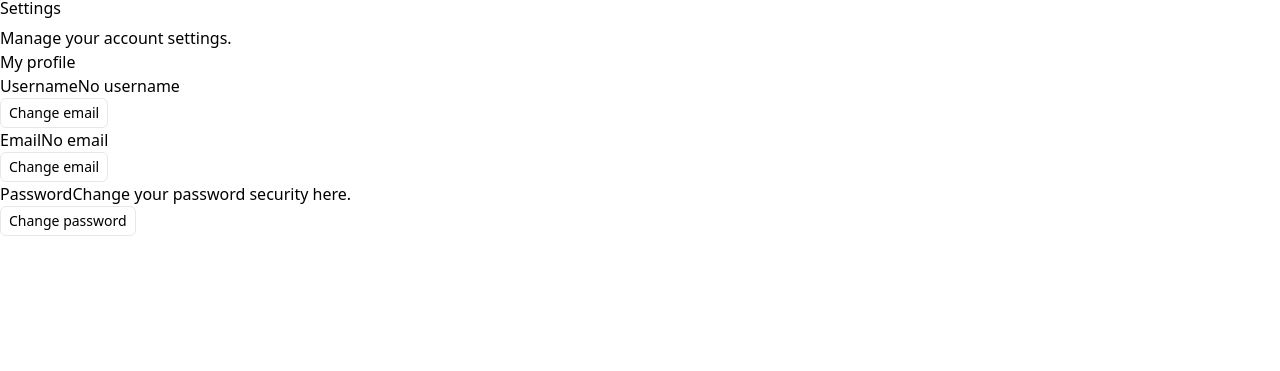
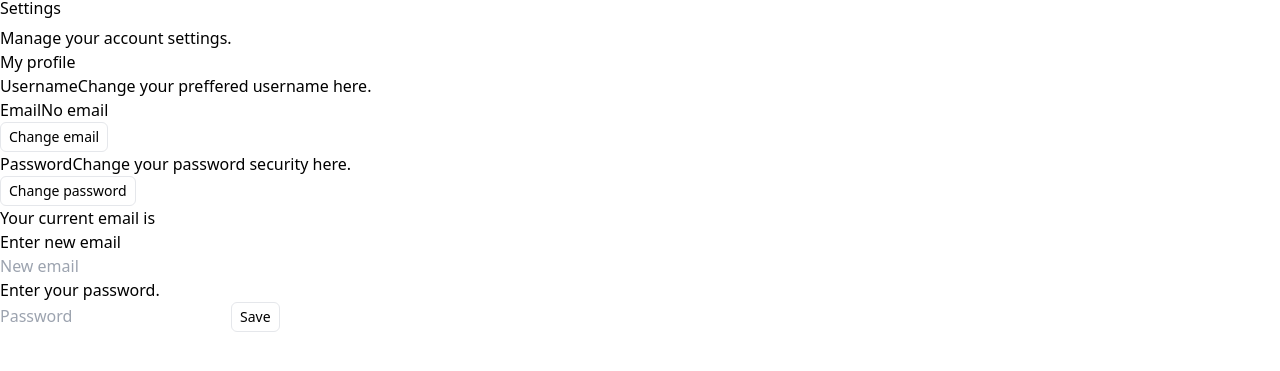
Before and after one commit to cnc2003/PersonalDocument-Project, a React (Vite) app in the folder frontend/: page /1/setting in a window 1280 px wide. Both pictures are taken after a click on the button "Change email". Shown: the part 155-526 px from the top of the page. Built offline with nearby package versions, Linux system fonts and the light colour scheme; no server answers.

Commit message:
fix: Refactor UpdateUser response structure; enhance SetEmail component with error handling and local storage updates

```diff
--- a/frontend/src/component/setting.jsx/SetEmail.jsx
+++ b/frontend/src/component/setting.jsx/SetEmail.jsx
@@ -1,9 +1,8 @@
-import { useEffect, useState } from "react";
+import { useState } from "react";
 import axios from "axios";
 
-const SetEmail = (props) => {
-  const { email } = props;
-  const [ alertMessage, setAlertMessage ] = useState("");
+const SetEmail = ({ email, onClose }) => {
+  const [alertMessage, setAlertMessage] = useState("");
   const [newEmail, setNewEmail] = useState({
     new_email: "",
     password: "",
@@ -14,7 +13,7 @@ const SetEmail = (props) => {
     setNewEmail({ ...newEmail, new_email: email });
   };
 
-  const handlePassword = async (e) => {
+  const handlePassword = (e) => {
     const password = e.target.value;
     setNewEmail({ ...newEmail, password: password });
   };
@@ -24,7 +23,11 @@ const SetEmail = (props) => {
     password: false,
   });
 
-  const loadNewData = () => {};
+  const loadNewData = (data) => {
+    for (const key in data) {
+      localStorage.setItem(`${key}`, data[key]);
+    }
+  };
 
   const saveEmail = async () => {
     if (newEmail.new_email === "") {
@@ -43,11 +46,20 @@ const SetEmail = (props) => {
               "Content-Type": "application/json",
               Authorization: `Bearer ${localStorage.getItem("token")}`,
             },
+            withCredentials: true,
           }
         );
-        console.log(response.data);
+        if (response && response.data) {
+          loadNewData(response.data);
+        }
+        onClose();
       } catch (error) {
-        setAlertMessage(error.response.data.error);
+        console.log(error);
+        if (error.response && error.response.data && error.response.data.error) {
+          setAlertMessage(error.response.data.error);
+        } else {
+          setAlertMessage("An unexpected error occurred");
+        }
       }
     }
   };
@@ -59,7 +71,8 @@ const SetEmail = (props) => {
       </div>
       {alertMessage && (
         <div className="bg-red-100 text-red-800 text-sm font-medium px-2.5 py-0.5 mt-2 rounded text-center">
-🙅‍♂️ {alertMessage}        </div>
+          🙅‍♂️ {alertMessage}{" "}
+        </div>
       )}
       <div className="my-3">Enter new email</div>
       <input
@@ -88,4 +101,5 @@ const SetEmail = (props) => {
     </div>
   );
 };
+
 export default SetEmail;
--- a/frontend/src/page/SettingPage.jsx
+++ b/frontend/src/page/SettingPage.jsx
@@ -1,4 +1,4 @@
-import { act, useEffect, useState } from "react";
+import { useEffect, useState } from "react";
 import NavBar from "../component/NavBar";
 import "./Setting.css";
 import SetEmail from "../component/setting.jsx/SetEmail";
@@ -19,13 +19,14 @@ const SettingPage = () => {
     }));
   };
 
+  function handleCloseMenu() {
+    setActiveTab("");
+    loadUserInfo()
+  }
+
   useEffect(() => {
     loadUserInfo();
   }, []);
-
-  // useEffect(() => {
-  //   console.log(activeTab);
-  // }, [activeTab]);
 
   return (
     <div className="sticky">
@@ -51,12 +52,13 @@ const SettingPage = () => {
                 <div className="flex flex-col">
                   <span className="font-semibold">Username</span>
                   <span className="text-sm text-gray-500">
-                    {userInfo.username || "No username"}
+                    {/* {userInfo.username || "No username"} */}
+                    Change your preffered username here.
                   </span>
                 </div>
-                <button className="setbtn" onClick={() => setActiveTab("")}>
-                  Change email
-                </button>
+                {/* <button className="setbtn" onClick={() => setActiveTab("")}>
+                  Change name
+                </button> */}
               </div>
               <div className="flex flex-row items-center justify-between mb-4">
                 <div className="flex flex-col">
@@ -98,12 +100,14 @@ const SettingPage = () => {
                 onClick={() => setActiveTab("")}
               />
               <div className="z-10">
-                {activeTab === "email" && <SetEmail email={userInfo.email} />}
+                {activeTab === "email" && (
+                  <SetEmail email={userInfo.email} onClose={handleCloseMenu} />
+                )}
                 {activeTab === "username" && (
-                  <SetUsername username={userInfo.username} />
+                  <SetUsername username={userInfo.username} onClose={handleCloseMenu} />
                 )}
               </div>
-            </div>{" "}
+            </div>
           </section>
         )}
       </div>
```
Also changed, not shown: 1 other file (tests, documents, lock files or other folders).
